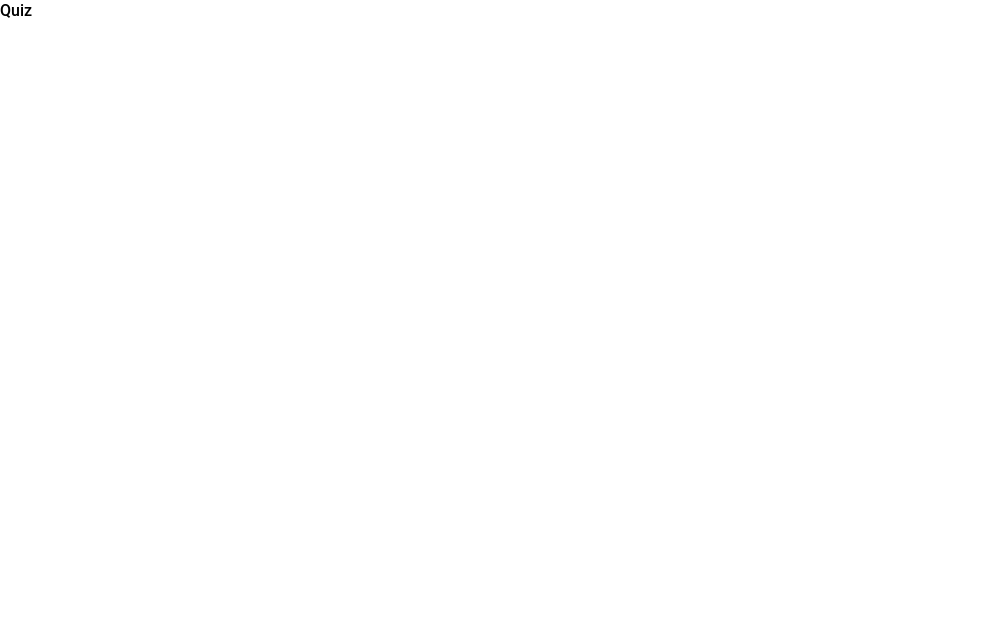
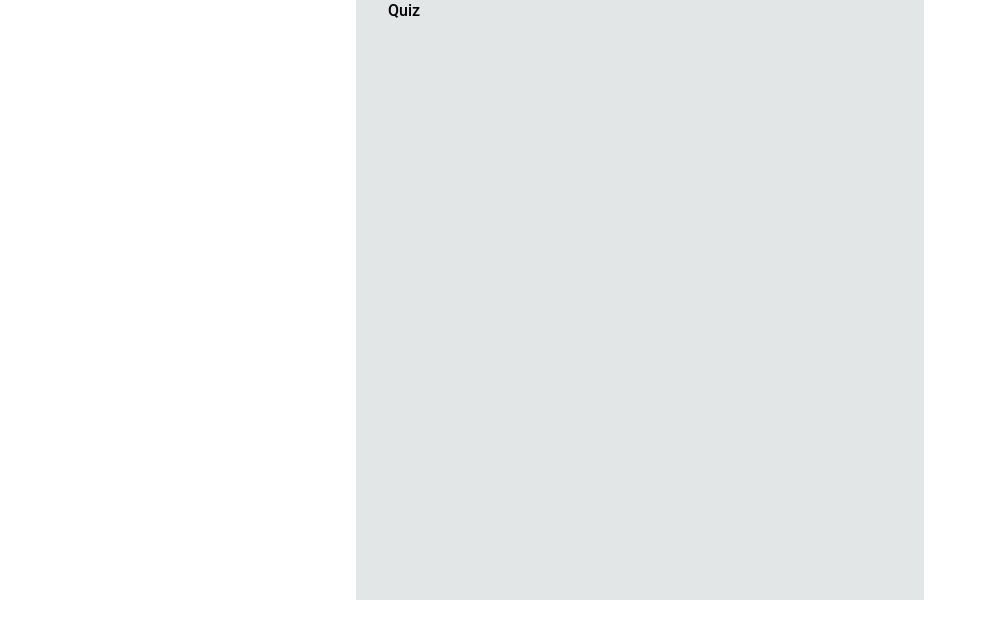
Before and after one commit to Caro8866/ReactQuizComponent, a React (Vite) app: page / in a window 1280 px wide. Shown: the top 638 px of the page, without its empty margins (0-987 px from the left). Built offline with nearby package versions, Linux system fonts and the light colour scheme.

Commit message:
preliinary quiz styling and module css file set up

```diff
--- a/src/App.jsx
+++ b/src/App.jsx
@@ -1,8 +1,9 @@
-import Quiz from "./Components/Quiz";
+import Quiz from "./Components/quiz/Quiz";
+import { jsonData } from "./data";
 function App() {
   return (
-    <div>
-      <Quiz />
+    <div className="container">
+      <Quiz questions={jsonData.questions} />
     </div>
   );
 }
--- a/src/Components/Quiz.jsx
+++ b/src/Components/quiz/Quiz.jsx
@@ -1,6 +1,7 @@
+import styles from "./Quiz.module.css";
 function Quiz() {
   return (
-    <div className="quiz-container">
+    <div className={styles.quizcontainer}>
       <p>Quiz</p>
     </div>
   );
--- /dev/null
+++ b/src/Components/quiz/Quiz.module.css
@@ -0,0 +1,8 @@
+.quizcontainer {
+  background-color: var(--primary-dark);
+  display: flex;
+  flex-flow: nowrap column;
+  margin: 0 auto;
+  padding: 0 2rem;
+  height: 600px;
+}
--- a/src/data.js
+++ b/src/data.js
@@ -1,4 +1,4 @@
-export const jsData = {
+export const jsonData = {
   questions: [
     { id: 0, question: "Muninn was a ____ bird who flew around the world to collect information for Odin. Fill in the blank.", type: "FIB", correctAnswer: "raven" },
     { id: 1, question: "Which of the following is not a primary colour", choices: ["Red", "Blue", "Green", "Yellow"], type: "MCQs", correctAnswer: "Green" },
--- a/styles/globals.css
+++ b/styles/globals.css
@@ -57,7 +57,7 @@ a {
 }
 
 .container {
-  max-width: 1440px;
+  max-width: 600px;
   margin-inline: auto;
   padding-inline: 1rem;
 }
```
